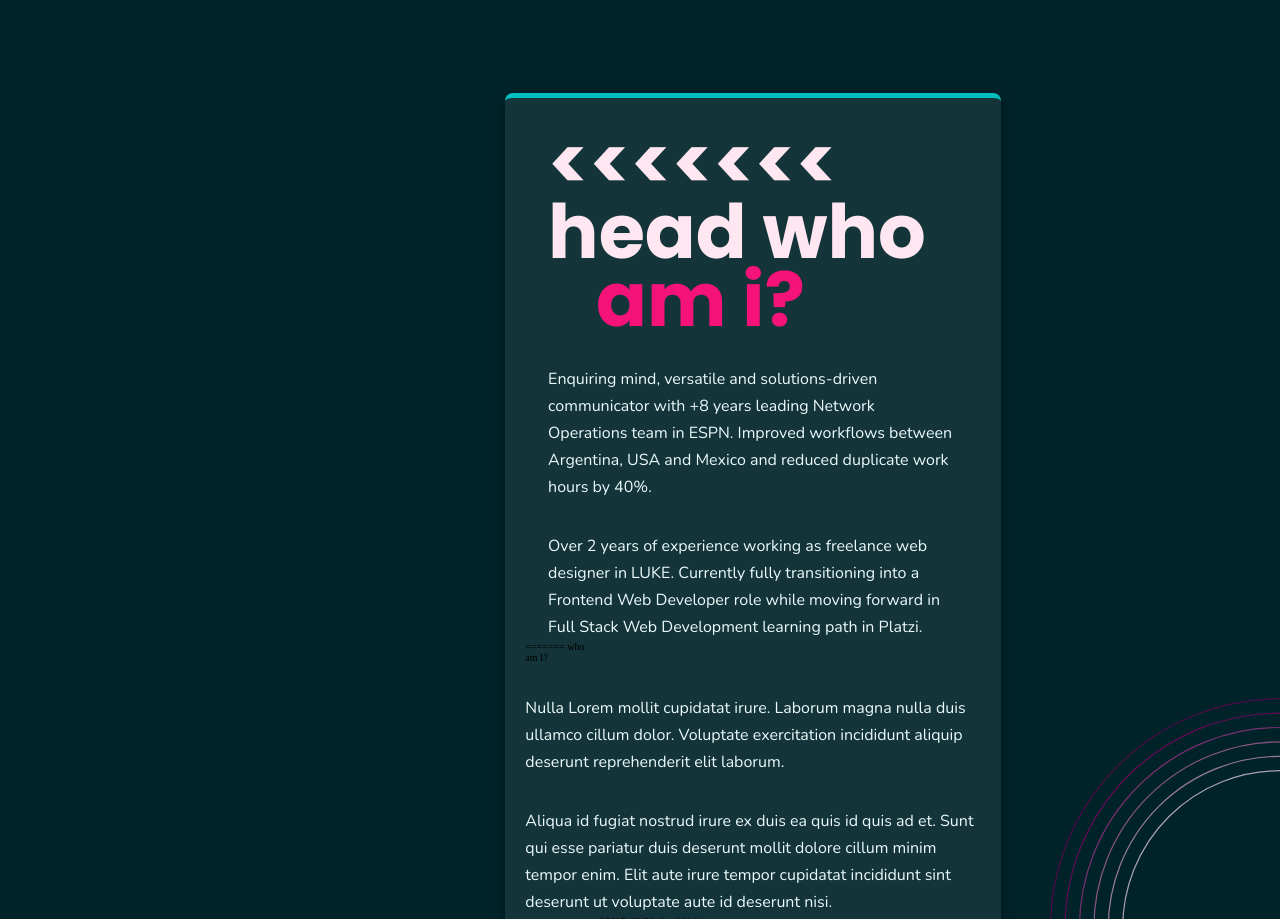
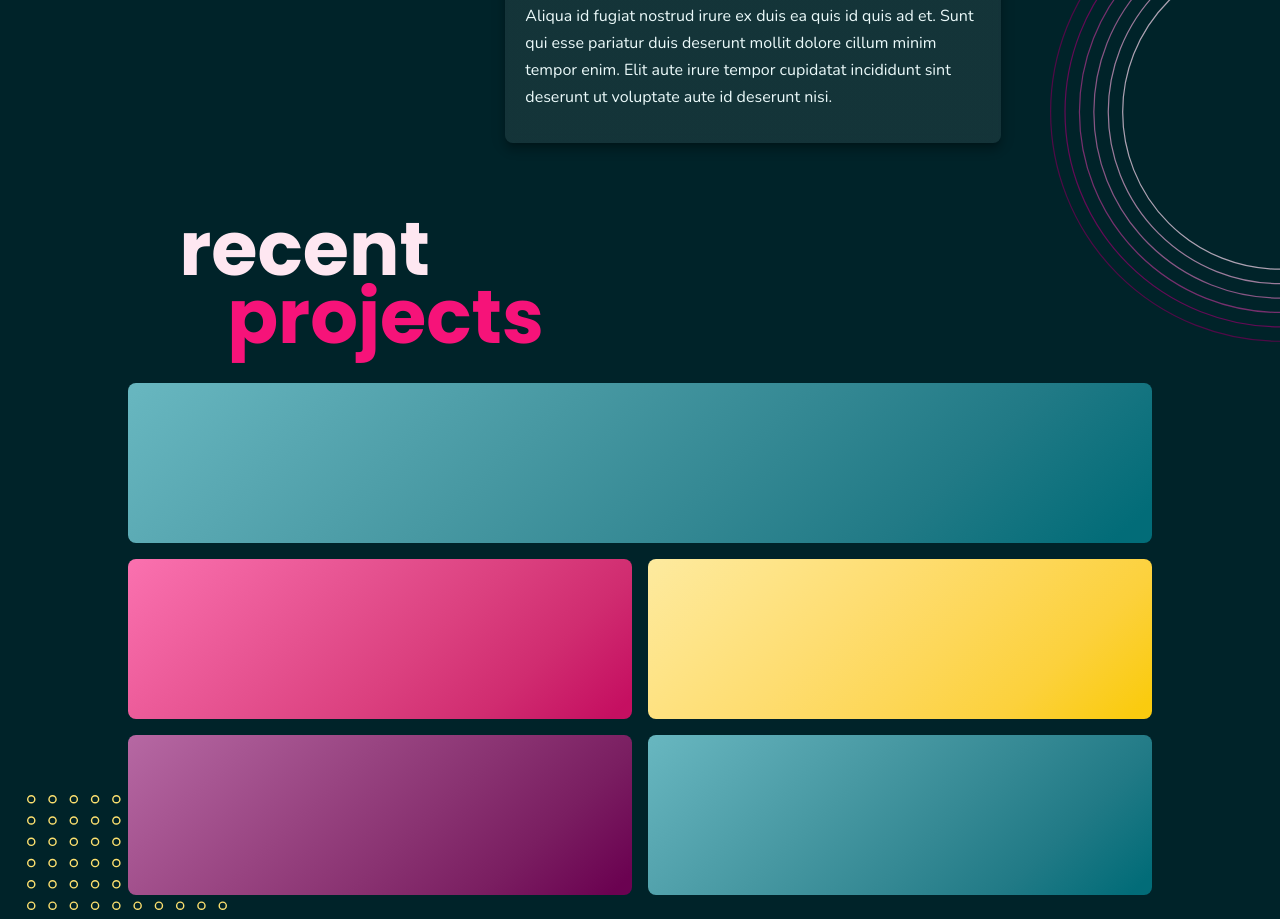
Before and after one commit to osnolaznog/personalWebsite, a plain HTML site: page index.html in a window 1280 px wide. Shown: the part 1291-2210 px from the top of the page. Drawn offline with nearby package versions, Linux system fonts and the light colour scheme.

Commit message:
revert bad update

```diff
--- a/index.html
+++ b/index.html
@@ -37,16 +37,9 @@
           <figure class="about-container--picture"><img src="./assets/images/profile-picture.jpg"></figure>
           <div class="about-container--bio">
             <h2 class="section-title" id="about-me">
-<<<<<<< HEAD
-               who <br><span class="section-title--accent">am I?</span>
-              <p>Enquiring mind, versatile and solutions-driven communicator with +8 years leading Network Operations team in ESPN. Improved workflows between Argentina, USA and Mexico and reduced duplicate work hours by 40%.</p>
-              <p>Over 2 years of experience working as freelance web designer in LUKE. Currently fully transitioning into a Frontend Web Developer role while moving forward in Full Stack Web Development learning path in Platzi.</p>
-            </h2>
-=======
                who <br><span class="section-title--accent">am I?</span></h2>
             <p>Nulla Lorem mollit cupidatat irure. Laborum magna nulla duis ullamco cillum dolor. Voluptate exercitation incididunt aliquip deserunt reprehenderit elit laborum. </p>
             <p>Aliqua id fugiat nostrud irure ex duis ea quis id quis ad et. Sunt qui esse pariatur duis deserunt mollit dolore cillum minim tempor enim. Elit aute irure tempor cupidatat incididunt sint deserunt ut voluptate aute id deserunt nisi.</p>
->>>>>>> parent of 9617a66 (Updated bio)
           </div>
           <div class="about-container--networks">
             <div class="about-container--networks--line"></div>
```
Also changed, not shown: 1 other file.
